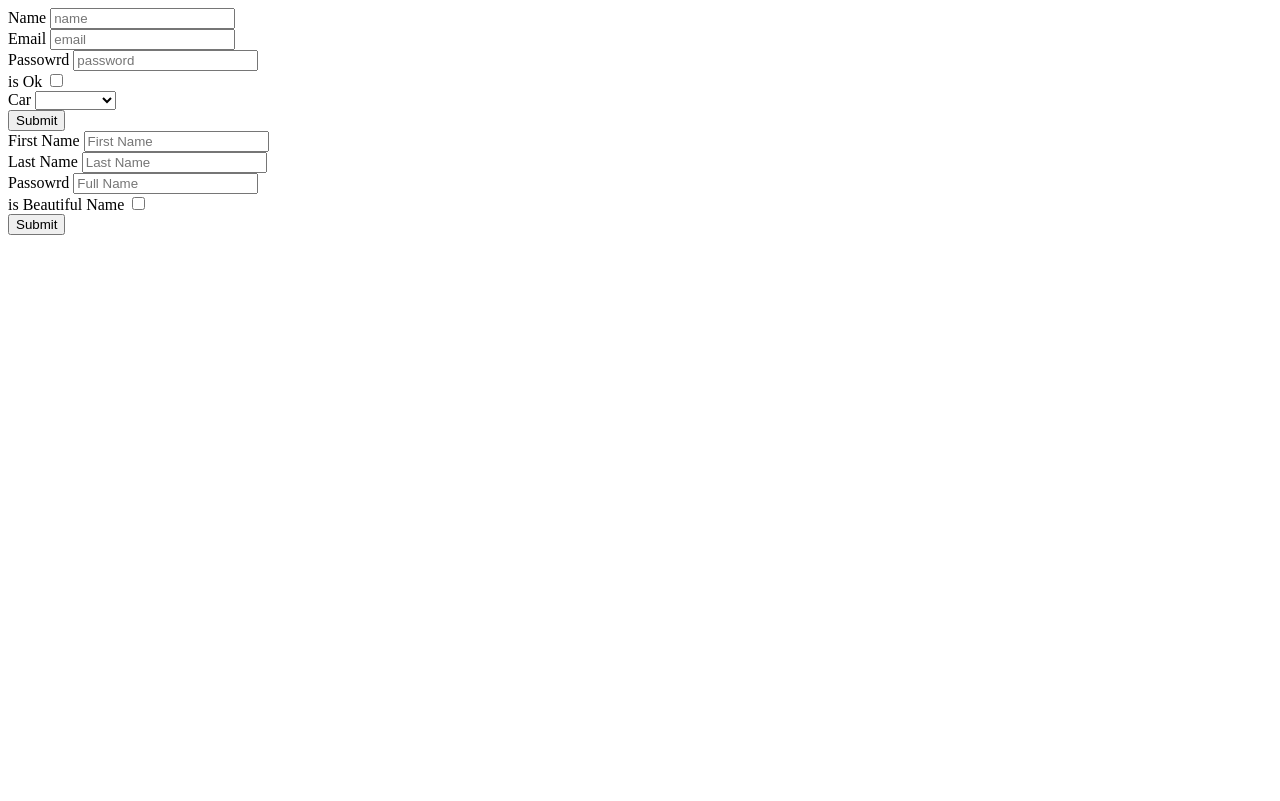
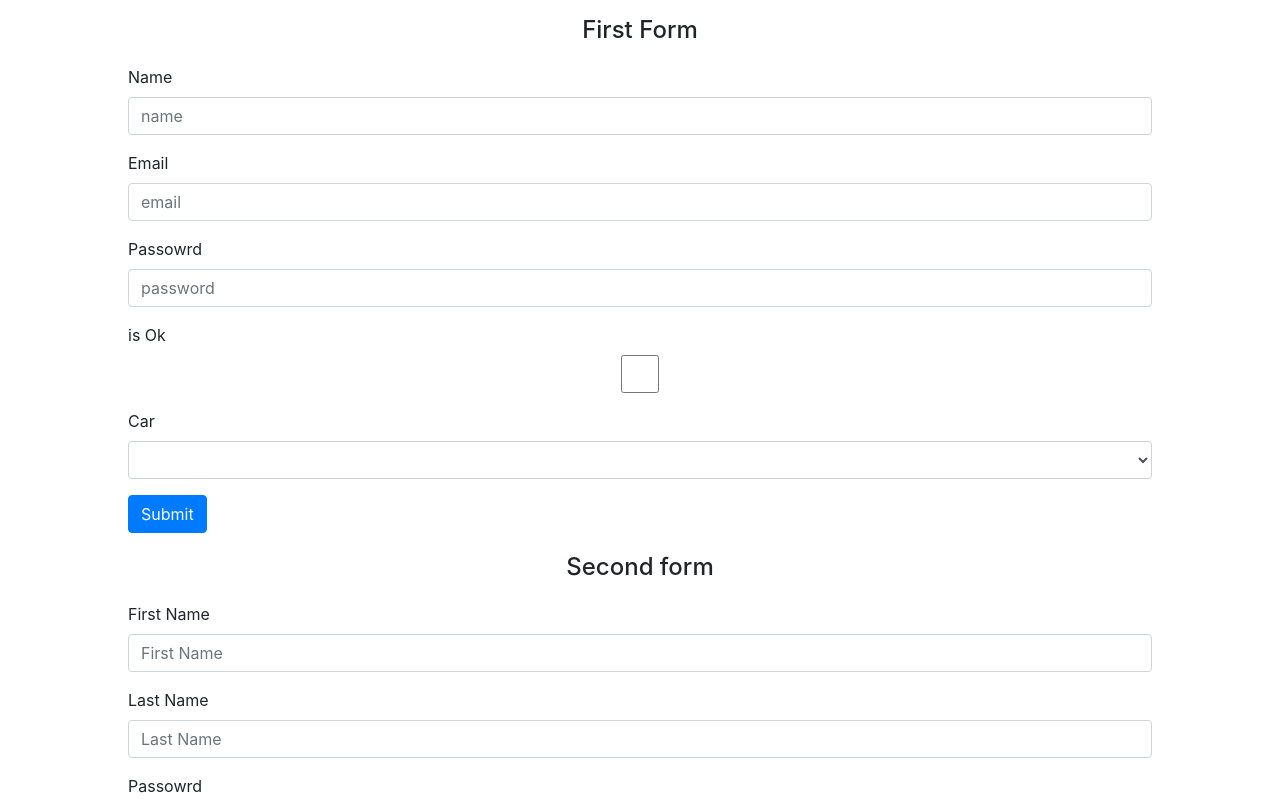
Before and after one commit to mtdn12/basic-control-html-form, a plain HTML site: page index.html in a window 1280 px wide. Shown: the top 801 px of the page. Drawn offline with nearby package versions, Linux system fonts and the light colour scheme.

Commit message:
add style

```diff
--- a/form.js
+++ b/form.js
@@ -44,12 +44,20 @@ function formCreator(initialValues, className) {
     touched[name] = true;
     validate();
   };
+  // Initialize form values and event listener
   const initialize = () => {
     Object.keys(values).forEach(key => {
       let el = document.querySelector(`.${formClassName}  [name=${key}]`);
       el.addEventListener("change", handleChange);
       el.addEventListener("keyup", handleChange);
       el.addEventListener("blur", handleBlur);
+      el.value = values[key];
+    });
+  };
+  // Render form values
+  const rederFormValues = () => {
+    Object.keys(values).forEach(key => {
+      let el = document.querySelector(`.${formClassName}  [name=${key}]`);
       el.value = values[key];
     });
   };
@@ -78,10 +86,24 @@ function formCreator(initialValues, className) {
       }
     });
   };
+  // Set field value
+  const setFieldValue = (name, value) => {
+    values[name] = value;
+    touched[name] = true;
+    rederFormValues();
+    validate();
+  };
+  // Set field touch
+  const setFieldTouch = (name, isTouched, isValidate) => {
+    touched[name] = isTouched;
+    isValidate ? validate() : "";
+  };
   return {
     initialize,
     handleSubmit,
-    setValidation
+    setValidation,
+    setFieldValue,
+    setFieldTouch
   };
 }
 
--- a/index.html
+++ b/index.html
@@ -6,64 +6,69 @@
   <meta name="viewport" content="width=device-width, initial-scale=1.0" />
   <meta http-equiv="X-UA-Compatible" content="ie=edge" />
   <title>Simple Control Form</title>
+  <link href="https://stackpath.bootstrapcdn.com/bootstrap/4.3.1/css/bootstrap.min.css" rel="stylesheet"
+    integrity="sha384-ggOyR0iXCbMQv3Xipma34MD+dH/1fQ784/j6cY/iJTQUOhcWr7x9JvoRxT2MZw1T" crossorigin="anonymous">
+  <link href="main.css" rel="stylesheet" />
 </head>
 
 <body>
+  <h4 class="form-title">First Form</h4>
   <form class="exForm">
-    <div>
+    <div class="form-group">
       <label>Name</label>
-      <input type="text" name="name" placeholder="name" />
-      <span class="name-error"></span>
+      <input type="text" name="name" class="form-control" placeholder="name" />
+      <div class="name-error invalid-feedback"></div>
     </div>
-    <div>
-      <label for="Email">Email</label>
-      <input type="email" name="email" placeholder="email" />
-      <span class="email-error"></span>
+    <div class="form-group">
+      <label for="email">Email</label>
+      <input type="email" name="email" class="form-control" placeholder="email" />
+      <div class="email-error invalid-feedback"></div>
     </div>
-    <div>
-      <label for="Password">Passowrd</label>
-      <input type="password" name="password" placeholder="password" />
-      <span class="password-error"></span>
+    <div class="form-group">
+      <label for="password">Passowrd</label>
+      <input type="password" name="password" class="form-control" placeholder="password" />
+      <span class="password-error invalid-feedback"></span>
     </div>
-    <div>
-      <label>is Ok</label>
-      <input type="checkbox" name="isOk" />
-      <span class="isOk-error"></span>
+    <div class="form-group">
+      <label for="isOk">is Ok</label>
+      <input type="checkbox" name="isOk" class="form-control" />
+      <div class="isOk-error invalid-feedback"></div>
     </div>
-    <div>
-      <label>Car</label>
-      <select name="car">
+    <div class="form-group">
+      <label for="car">Car</label>
+      <select name="car" class="form-control">
         <option value="volvo">Volvo</option>
         <option value="saab">Saab</option>
         <option value="mercedes">Mercedes</option>
         <option value="audi">Audi</option>
       </select>
-      <span class="car-error"></span>
+      <div class="car-error invalid-feedback"></div>
     </div>
-    <button type="submit" id="btnSubmit">Submit</button>
+    <button type="submit" id="btnSubmit" class="btn btn-primary">Submit</button>
   </form>
+  <h4 class="form-title">Second form</h4>
   <form class="anotherForm">
-    <div>
-      <label>First Name</label>
-      <input type="text" name="firstName" placeholder="First Name" />
-      <span class="firstName-error"></span>
+    <div class="form-group">
+      <label for="firstName">First Name</label>
+      <input type="text" name="firstName" class="form-control" placeholder="First Name" />
+      <div class="firstName-error invalid-feedback"></div>
     </div>
-    <div>
+    <div class="form-group">
       <label for="lastName">Last Name</label>
-      <input type="text" name="lastName" placeholder="Last Name" />
-      <span class="lastName-error"></span>
+      <input type="text" class="form-control" name="lastName" placeholder="Last Name" />
+      <div class="lastName-error invalid-feedback"></div>
     </div>
-    <div>
+    <div class="form-group">
       <label for="fullName">Passowrd</label>
-      <input type="text" name="fullName" placeholder="Full Name" />
-      <span class="fullName-error"></span>
+      <input type="text" class="form-control" name="fullName" placeholder="Full Name" />
+      <div class="fullName-error invalid-feedback"></div>
     </div>
-    <div>
-      <label>is Beautiful Name</label>
-      <input type="checkbox" name="isBeautifulName" />
-      <span class="isBeautifulName-error"></span>
+    <div class="form-group">
+      <label for="isBeautifulName">is Beautiful Name</label>
+      <input type="checkbox" class="form-control" name="isBeautifulName" />
+      <div class="isBeautifulName-error invalid-feedback"></div>
     </div>
-    <button type="submit" id="btnSubmit">Submit</button>
+    <button type="submit" id="btnSubmit" class="btn btn-primary">Submit</button>
   </form>
   <script src="form.js"></script>
 </body>
--- /dev/null
+++ b/main.css
@@ -0,0 +1,10 @@
+.exForm,
+.anotherForm {
+    width: 80%;
+    margin: 20px auto;
+}
+
+.form-title {
+    text-align: center;
+    margin-top: 16px;
+}
```
